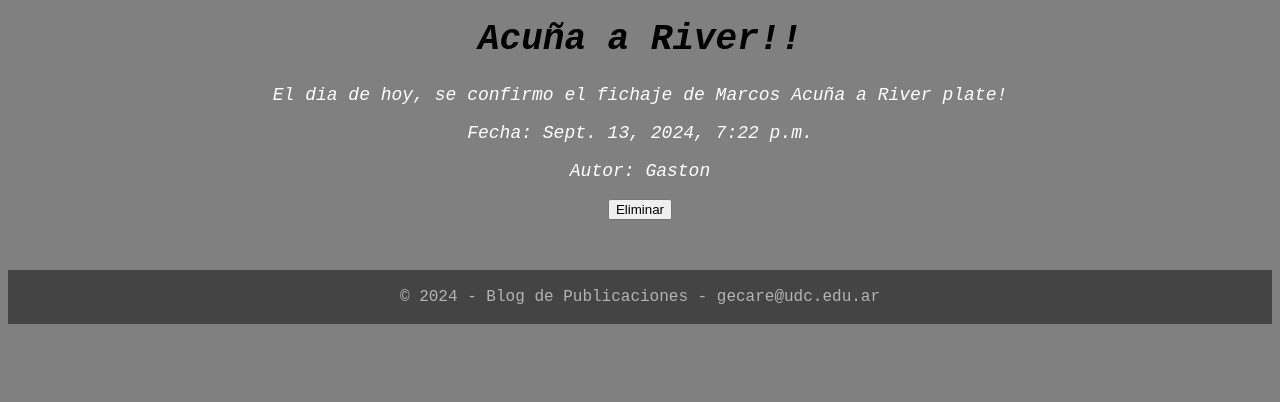
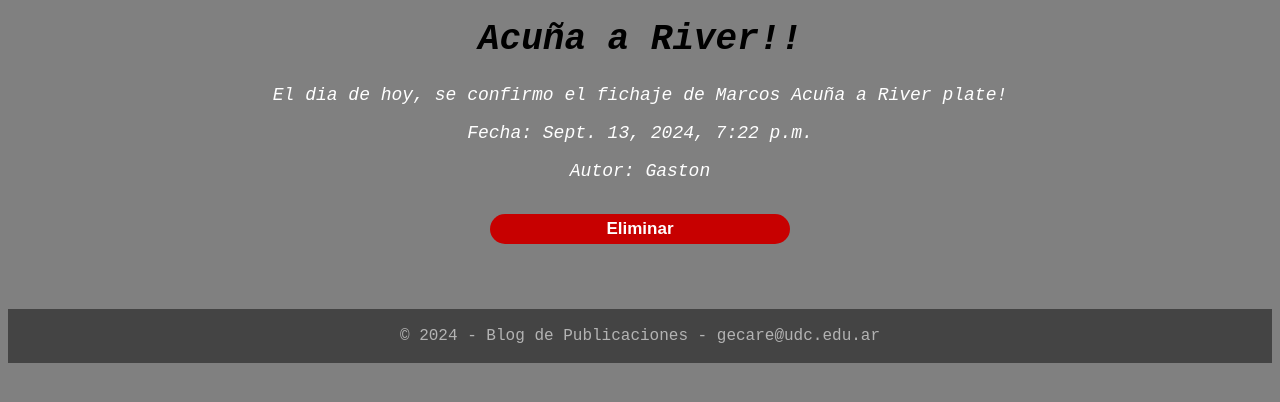
Before and after one commit to Gaston-Care/Blog, a Django app: page /publicacion/7/ in a window 1280 px wide. Shown: the part 250-652 px from the top of the page. Run offline with Django 4.2, Linux system fonts and the light colour scheme; data comes from the database, SQL or seed files in the repository.

Commit message:
Se añadieron estilos a la plantilla 'crear_publicacion.html' y codigo en 'styles.css'.

```diff
--- a/post/static/post/styles.css
+++ b/post/static/post/styles.css
@@ -64,3 +64,64 @@ footer {
     font-style: italic;
     margin: 50px;
 }
+
+form label {
+    font-size: 20px;
+    color: #000;
+    font-weight: bold;
+}
+
+form input[type="text"]{
+    width: 300px;
+    height: 30px;
+    border-radius: 15px;
+    border: none;
+    text-align: center;
+    font-size: 15px;
+    font-weight: bold;
+    margin-bottom: 15px;
+}
+
+form textarea {
+    padding: 5px;
+    width: 300px;
+    box-sizing: border-box;
+    resize: none;
+    border-radius: 20px;
+}
+
+.boton {
+    color: #FFF;
+    font-weight: bold;
+    width: 300px;
+    height: 30px;
+    border-radius: 15px;
+    border: none;
+    text-align: center;
+    font-size: 17px;
+    cursor: pointer;
+    background-color: #e24800;
+    margin: 15px;
+}
+
+.boton:hover{
+    background-color: #ff5100;
+}
+
+.boton-eliminar {
+    color: #FFF;
+    font-weight: bold;
+    width: 300px;
+    height: 30px;
+    border-radius: 15px;
+    border: none;
+    text-align: center;
+    font-size: 17px;
+    cursor: pointer;
+    background-color: #c70000;
+    margin: 15px;
+}
+
+.boton-eliminar:hover{
+    background-color: #e60000;
+}
--- a/post/templates/base.html
+++ b/post/templates/base.html
@@ -23,7 +23,6 @@
                 </p>
             {% endif %}
         </div>
-
         <h1>{% block header %}Welcome to My Website{% endblock %}</h1>
     </header>
 
--- a/post/templates/confirmar_eliminacion.html
+++ b/post/templates/confirmar_eliminacion.html
@@ -4,6 +4,8 @@
     <meta charset="UTF-8">
     <meta name="viewport" content="width=device-width, initial-scale=1.0">
     <title>Confirmar eliminacion</title>
+    {% load static %}
+    <link rel="stylesheet" href="{% static 'post/styles.css' %}">
 </head>
 <body style="text-align: center;">
     <h1> Confirmar Eliminacion</h1>
--- a/post/templates/crear_publicacion.html
+++ b/post/templates/crear_publicacion.html
@@ -10,6 +10,6 @@
     <form method="post">
         {% csrf_token %}
         {{ form.as_p }}
-        <input type="submit" value="Crear">
+        <input class="boton" type="submit" value="Crear publiacion">
     </form>
 {% endblock %}
--- a/post/templates/detalle_publicacion.html
+++ b/post/templates/detalle_publicacion.html
@@ -14,7 +14,7 @@
         <p>Autor: {{ object.autor|capfirst }}</p>
         <form method="get" action="{% url 'eliminar_publicacion' object.pk %}">
             {% csrf_token %}
-            <button type="submit">Eliminar</button>
+            <button class="boton-eliminar" type="submit">Eliminar</button>
         </form>
     </div>
 {% endblock %}
--- a/post/templates/publicaciones.html
+++ b/post/templates/publicaciones.html
@@ -14,7 +14,7 @@
                 <li> {{ publicacion.autor}} </li>
                 <form method="get" action="{% url 'detalle_publicacion' publicacion.pk %}">
                     {% csrf_token %}
-                    <button type="submit">Ver Detalles</button>
+                    <button class="boton" type="submit">Ver Detalles</button>
                 </form>
             </ul>
         {% endfor %}
```
